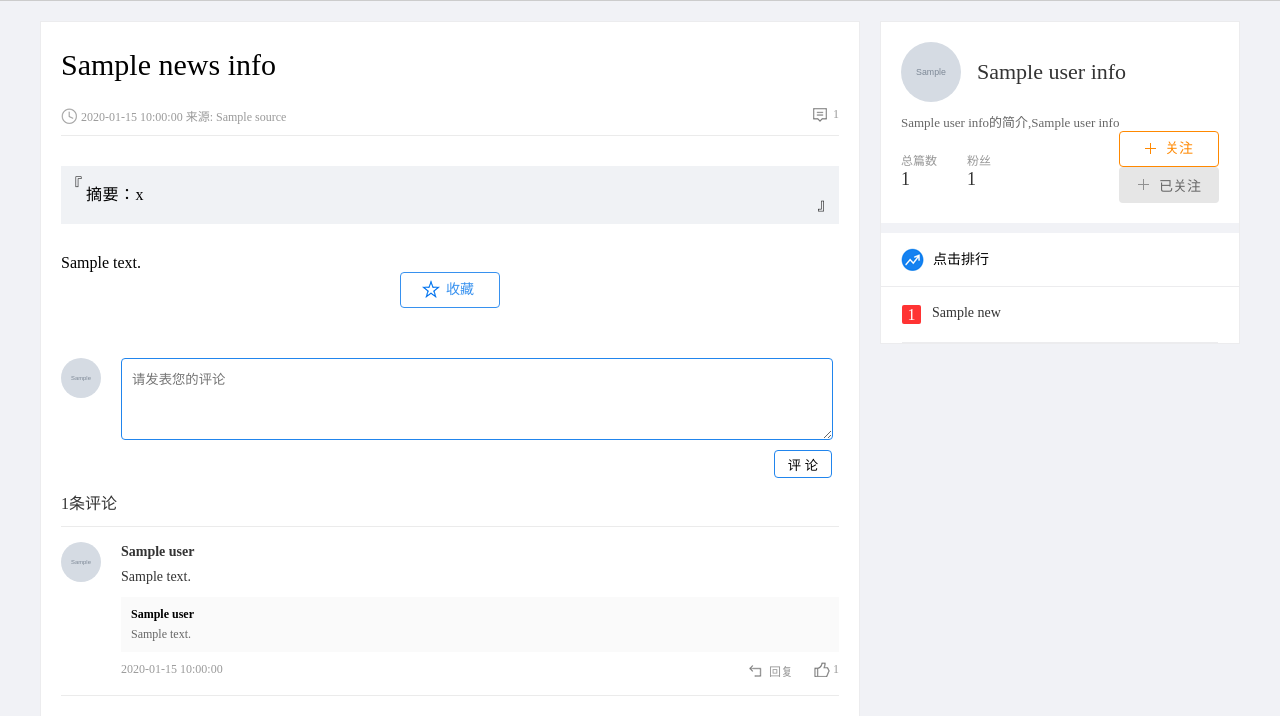
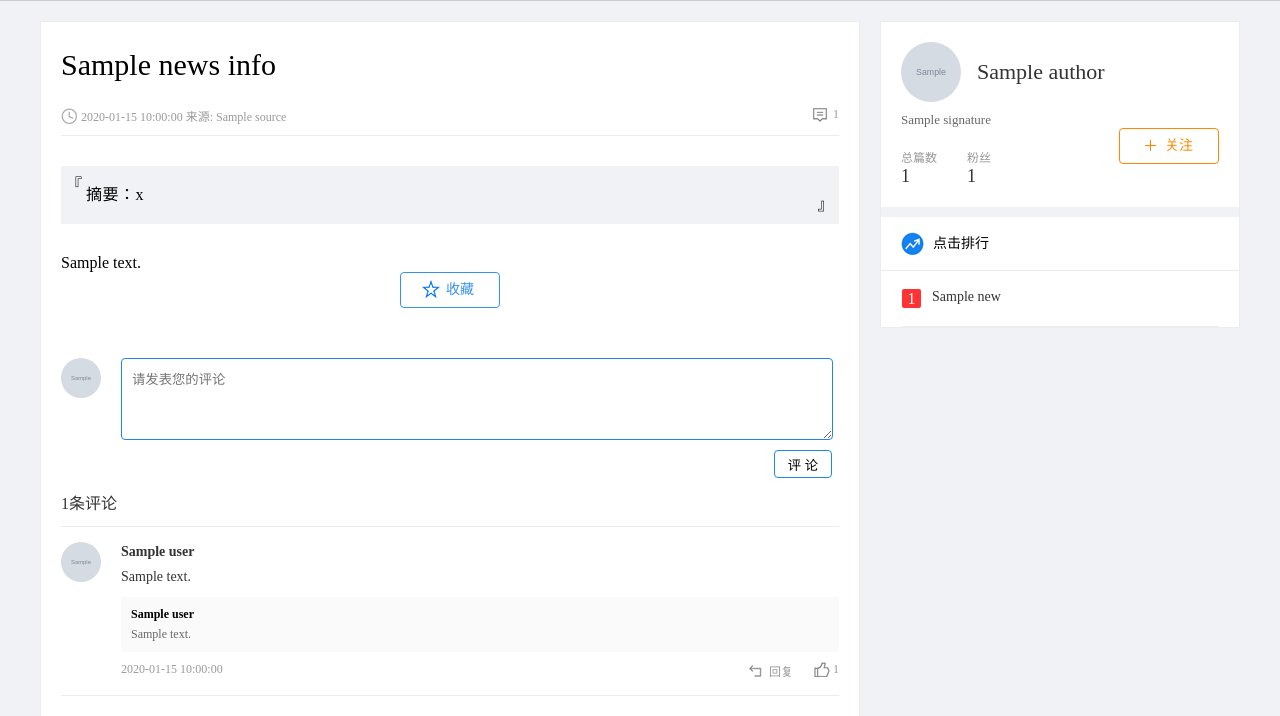
Before and after one commit to Mikasayooooo/information, a Flask app: template info/templates/news/detail.html in a window 1280 px wide. Shown: the part 59-775 px from the top of the page. Run offline with Flask 2, Linux system fonts and the light colour scheme; the template is opened without the code that fills it: most values are stand-ins (such as "Sample title", 1, 10 or a date in 2020); grey boxes marked "Sample" are stand-in pictures; parts of the project's set-up code (start-up, migrations or seed data) failed here and were passed over; some libraries are stand-ins or nearby versions.

Commit message:
新闻详情页作者信息显示

```diff
--- a/info/templates/news/detail.html
+++ b/info/templates/news/detail.html
@@ -99,7 +99,7 @@
                     {% endif %} fr" data-commentid="{{ comment.id }}" data-likecount="{{ comment.like_count }}">
                         {# 判断评论的数量 #}
                         {% if comment.like_count >0 %}
-                        {{ comment.like_count  }}
+                            {{ comment.like_count }}
                         {% else %}
                             赞
                         {% endif %}
@@ -183,20 +183,30 @@
 
 {# 5.作者部分   #}
 {% block authorBlock %}
+    {#    判断用户头像是否存在  #}
+    {% if data.news_info.author %}
         <div class="author_card">
-                {#    用户头像  #}
-        <a href="#" class="author_pic"><img src="{{ data.user_info.avatar_url }}" alt="author_pic"></a>
+
+            {% if data.news_info.author.avatar_url %}
+                <a href="#" class="author_pic"><img src="{{ data.news_info.author.avatar_url }}" alt="author_pic"></a>
+            {% else %}
+                <a href="#" class="author_pic"><img src="../../static/news/images/user_pic.png" alt="author_pic"></a>
+            {% endif %}
 
             {#   用户昵称   #}
-        <a href="#" class="author_name">{{ data.user_info.nick_name }}</a>
-        <div class="author_resume">{{ data.user_info.nick_name }}的简介,{{ data.user_info.nick_name }}</div>
+            <a href="#" class="author_name">{{ data.news_info.author.nick_name }}</a>
+            <div class="author_resume">{{ data.news_info.author.signature }}</div>
             {#   用户总篇数   #}
-        <div class="writings"><span>总篇数</span><b>{{ data.user_info.news_count }}</b></div>
+            <div class="writings"><span>总篇数</span><b>{{ data.news_info.author.news_count }}</b></div>
             {#   用户粉丝   #}
-        <div class="follows"><span>粉丝</span><b>{{ data.user_info.followers_count }}</b></div>
-        <a href="javascript:;" class="focus fr">关注</a>
-        <a href="javascript:;" class="focused fr"><span class="out">已关注</span><span class="over">取消关注</span></a>
+            <div class="follows"><span>粉丝</span><b>{{ data.news_info.author.followers_count }}</b></div>
+            <a href="javascript:;" class="focus fr" style="display: {% if data.is_followed %}none {% else %}block
+            {% endif %}">关注</a>
+            <a href="javascript:;" class="focused fr" style="display: {% if data.is_followed %}block {% else %}none
+            {% endif %}"><span class="out">已关注</span><span class="over">取消关注</span></a>
+
         </div>
+    {% endif %}
 {% endblock %}
 
 
```
Also changed, not shown: info/modules/news/views.py (+13 -1 lines), 1 other file. Lines whose indentation alone changed are shown as unchanged.
